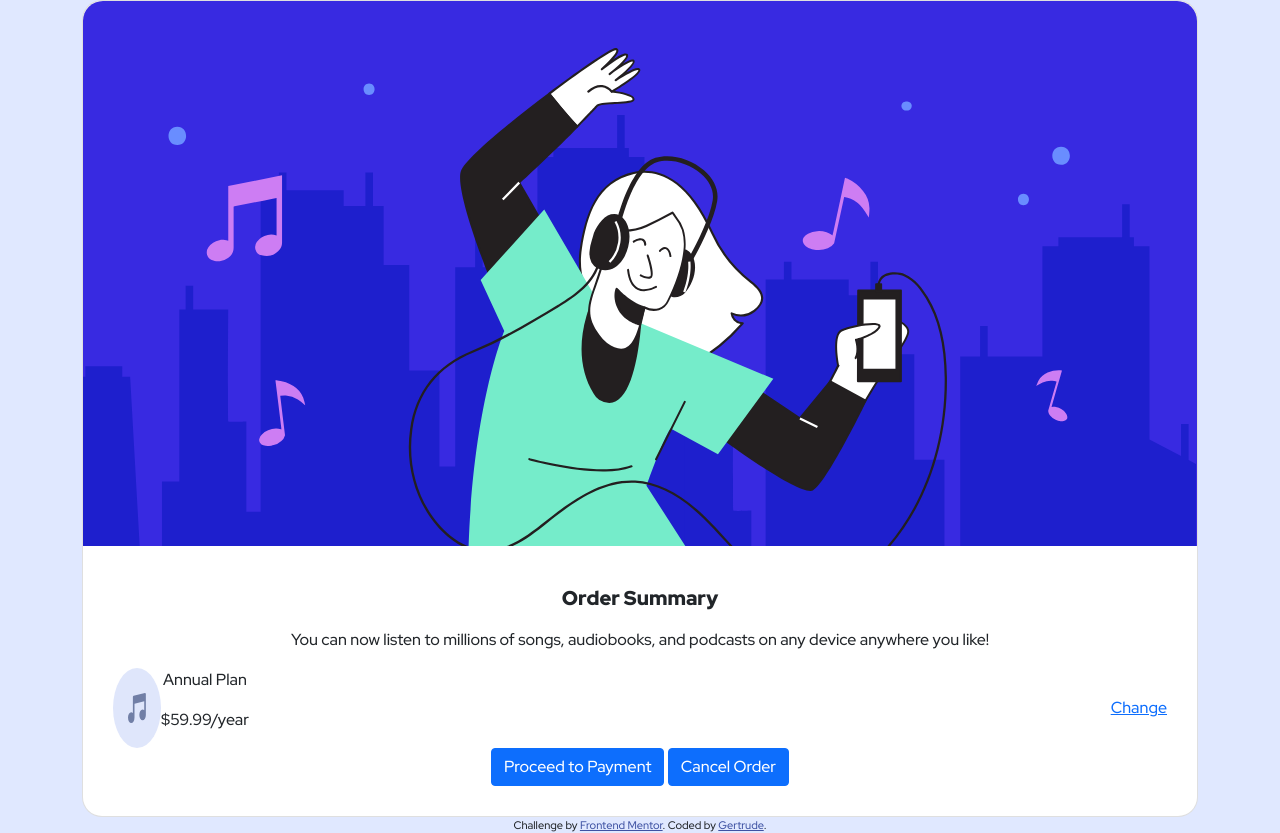
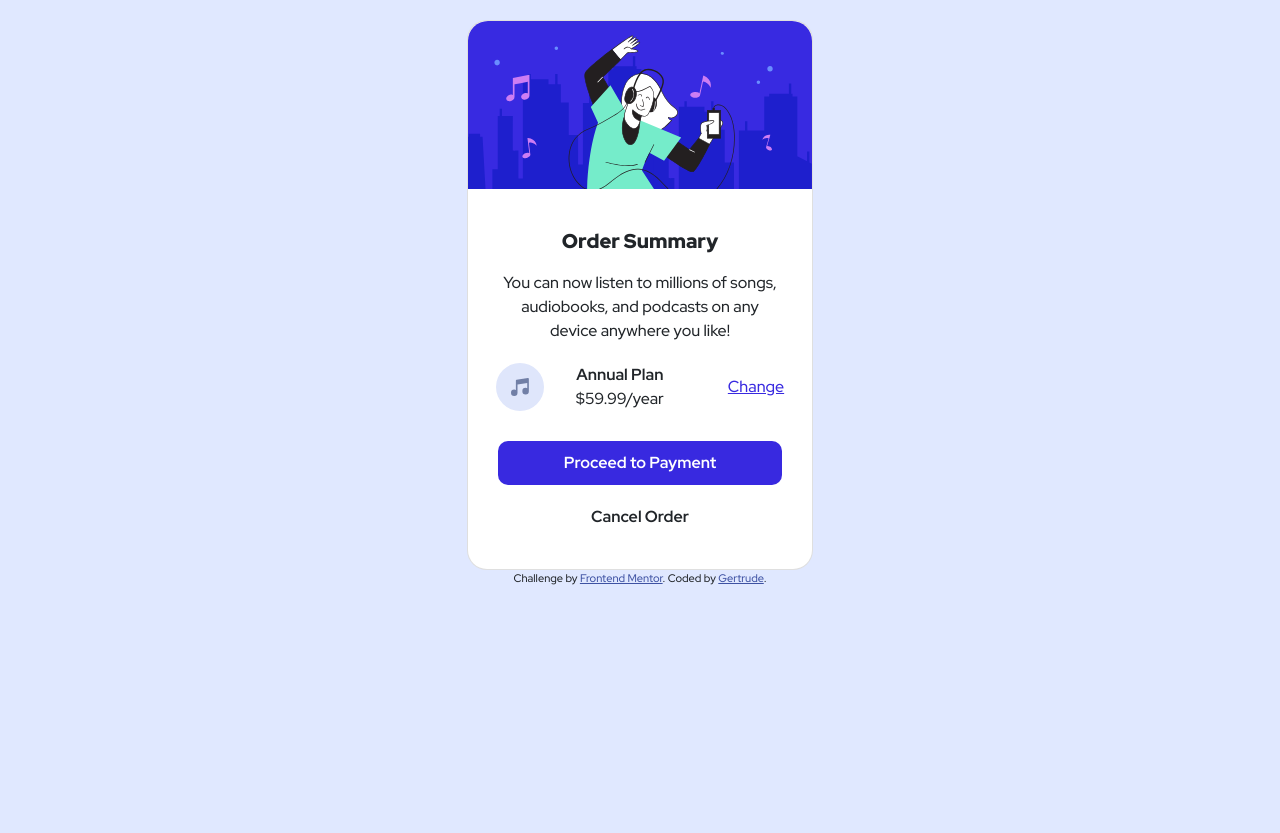
Before and after one commit to TrudyCyns/Order-Summary-Component, a plain HTML site: page index.html in a window 1280 px wide. After the commit the page ends 800 px from the top, so only its background shows below. Drawn offline with nearby package versions, Linux system fonts and the light colour scheme.

Commit message:
Concluded Design

```diff
--- a/index.html
+++ b/index.html
@@ -24,17 +24,17 @@
         <p class="card-text">You can now listen to millions of songs, audiobooks, and podcasts on any
           device anywhere you like!</p>
           <div id="info-strip">
-            <div id="info-strip-inner">
+            <!-- <div id="info-strip-inner"> -->
               <img src="images/icon-music.svg" alt="Music Icon">
               <div>
-                <p>Annual Plan</p>
-                <p>$59.99/year</p>
+                <span>Annual Plan</span><br>
+                $59.99/year
               </div>
-            </div>
-            <a href="#">Change</a>
+            <!-- </div> -->
+            <a href="#" id="change-link">Change</a>
           </div>
         <a href="#" class="btn btn-primary">Proceed to Payment</a>
-        <a href="#" class="btn btn-primary">Cancel Order</a>
+        <a href="#" class="btn">Cancel Order</a>
       </div>
     </div>
   </div>
--- a/style.css
+++ b/style.css
@@ -2,11 +2,16 @@
 
 /* Main Styles. */
 body {
-    font-family: 'Red Hat Display';
+  font-family: "Red Hat Display";
   font-size: 16px;
   background-color: hsl(225, 100%, 94%);
+  margin-top: 20px;
+}
+.container {
+width: 370px;
 }
 .card {
+
   border-radius: 20px;
 }
 .card-title {
@@ -26,15 +31,43 @@ body {
   display: flex;
   flex-direction: row;
   align-items: center;
-    justify-content: space-between;
+  justify-content: center;
+  margin: 20px 0;
 }
-#info-strip-inner {
-    width: fit-content;
-    display: flex;
-    flex-direction: row;
-    justify-content: space-around;
+#info-strip img {
+  margin-right: 2em;
+}
+#info-strip div {
+  margin-right: 4em;
+}
+#info-strip span {
+  font-weight: 700;
+}
+#change-link {
+  color: hsl(245, 75%, 52%);
+}
+.btn-primary {
+  background-color: hsl(245, 75%, 52%);
+}
+.btn {
+  width: 100%;
+  margin-top: 10px;
+  border-radius: 10px;
+  padding: 10px;
+  font-weight: 700;
+  border: 0px;
 }
 
+/* Active States */
+#change-link:hover, .btn:hover {
+    cursor: pointer;
+}
+#change-link:hover {
+    color: hsl(224, 23%, 55%);
+}
+.btn-primary:hover {
+    background-color: hsl(224, 23%, 55%);
+}
 
 /* Footer */
 .attribution {
```
Lines whose indentation alone changed are shown as unchanged.
